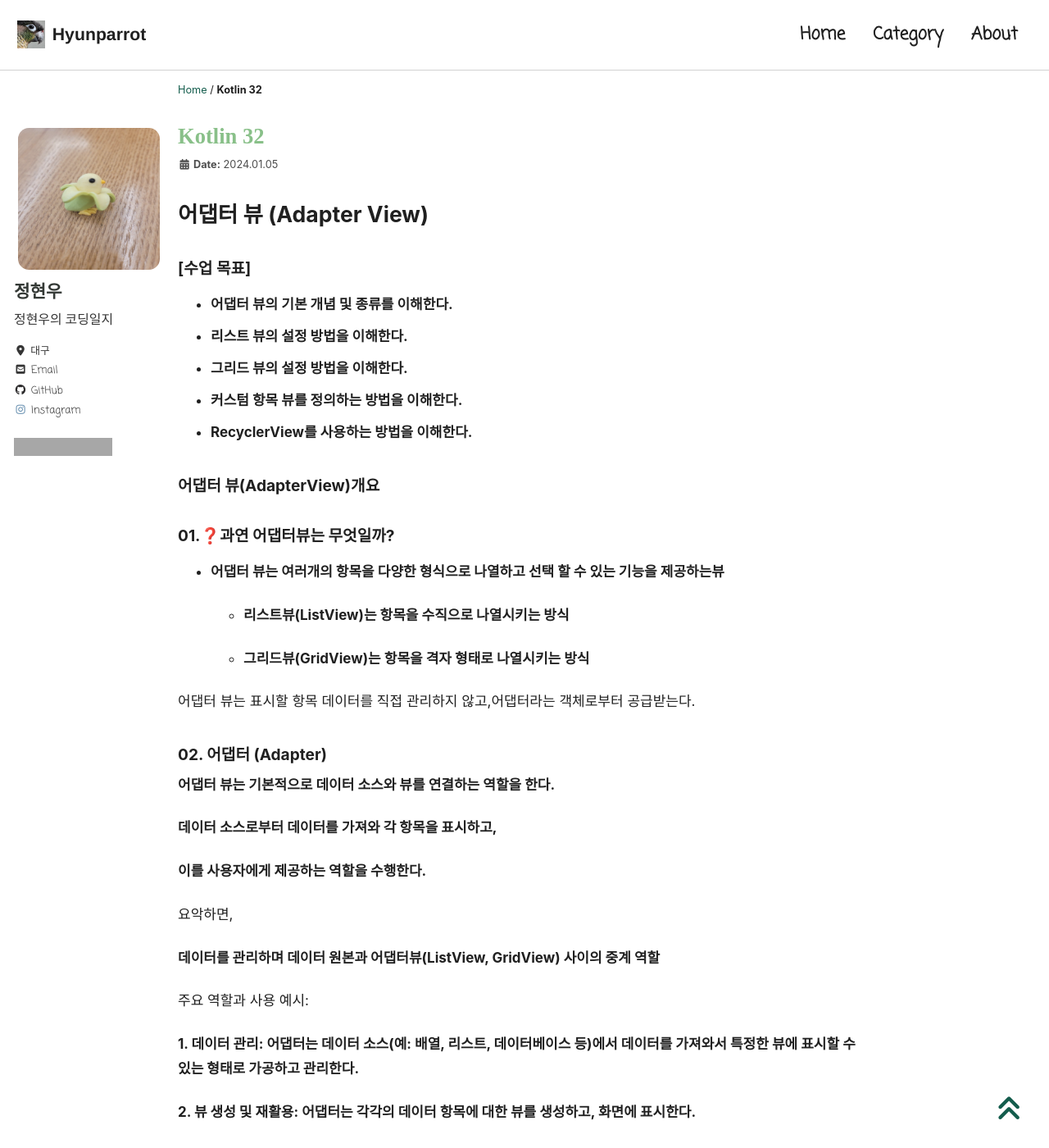
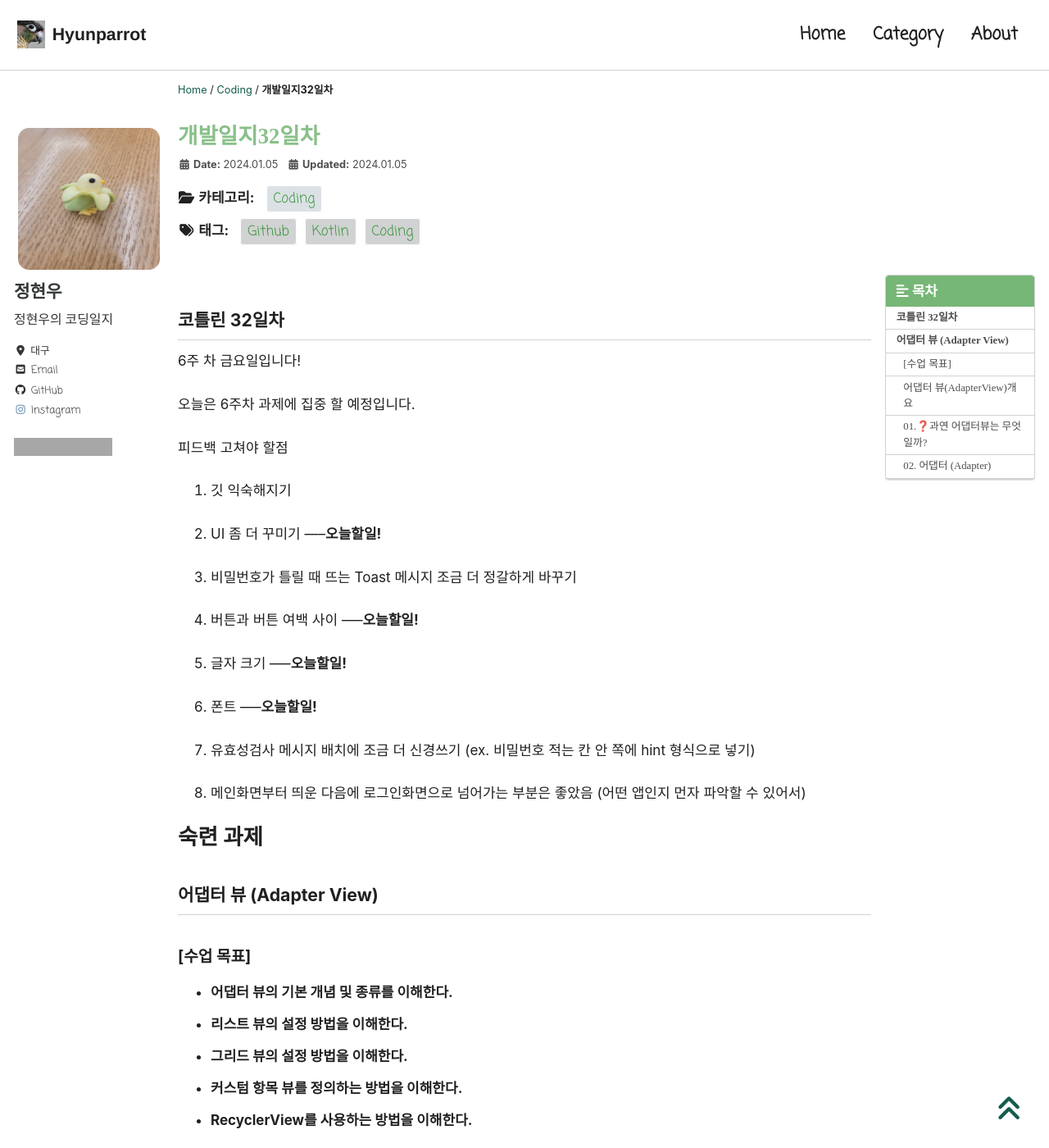
Before and after one commit to hyunparrot/hyunparrot.github.io, a Jekyll site: the page built from _posts/Blog/2024-01-05-kotlin-32.md, in a window 1280 px wide and 1400 px high. Shown: the whole window at 82% size. Built offline with Jekyll 4.4.1, drawn with Linux system fonts in a browser that asks for light colours; cached includes are drawn as plain includes; nearby versions of some CDN libraries; some web fonts are replaced; comment, search, counter and statistics services are not loaded; some of the changed text lies outside the part shown; grey boxes are pictures that could not be loaded.

Commit message:
Update 2024-01-05-kotlin-32.md

```diff
--- a/_posts/Blog/2024-01-05-kotlin-32.md
+++ b/_posts/Blog/2024-01-05-kotlin-32.md
@@ -1,14 +1,50 @@
+---
+title:  "개발일지32일차"
+excerpt: "study32"
+
+categories:
+  - Coding
+tags:
+  - [Coding, Kotlin, Github,]
+
+toc: true
+toc_sticky: true
+
+date: 2024-01-05
+last_modified_at: 2024-01-05
+
+---
+
+
+## 코틀린 32일차
+
+6주 차 금요일입니다!
+
+오늘은 6주차 과제에 집중 할 예정입니다.
+
+피드백 고쳐야 할점
+
+1. 깃 익숙해지기
+
+2. UI 좀 더 꾸미기  -----**오늘할일!**
+
+3. 비밀번호가 틀릴 때 뜨는 Toast 메시지 조금 더 정갈하게 바꾸기
+
+4. 버튼과 버튼 여백 사이  -----**오늘할일!**
+
+5. 글자 크기  -----**오늘할일!**
+
+6. 폰트  -----**오늘할일!**
+
+7. 유효성검사 메시지 배치에 조금 더 신경쓰기 (ex. 비밀번호 적는 칸 안 쪽에 hint 형식으로 넣기)
+
+8. 메인화면부터 띄운 다음에 로그인화면으로 넘어가는 부분은 좋았음 (어떤 앱인지 먼자 파악할 수 있어서)
+
+# 숙련 과제
 
 
 
-
-
-
-
-
-
-
-# 어댑터 뷰 (Adapter View)
+## 어댑터 뷰 (Adapter View)
 
 ### [수업 목표]
 
```
